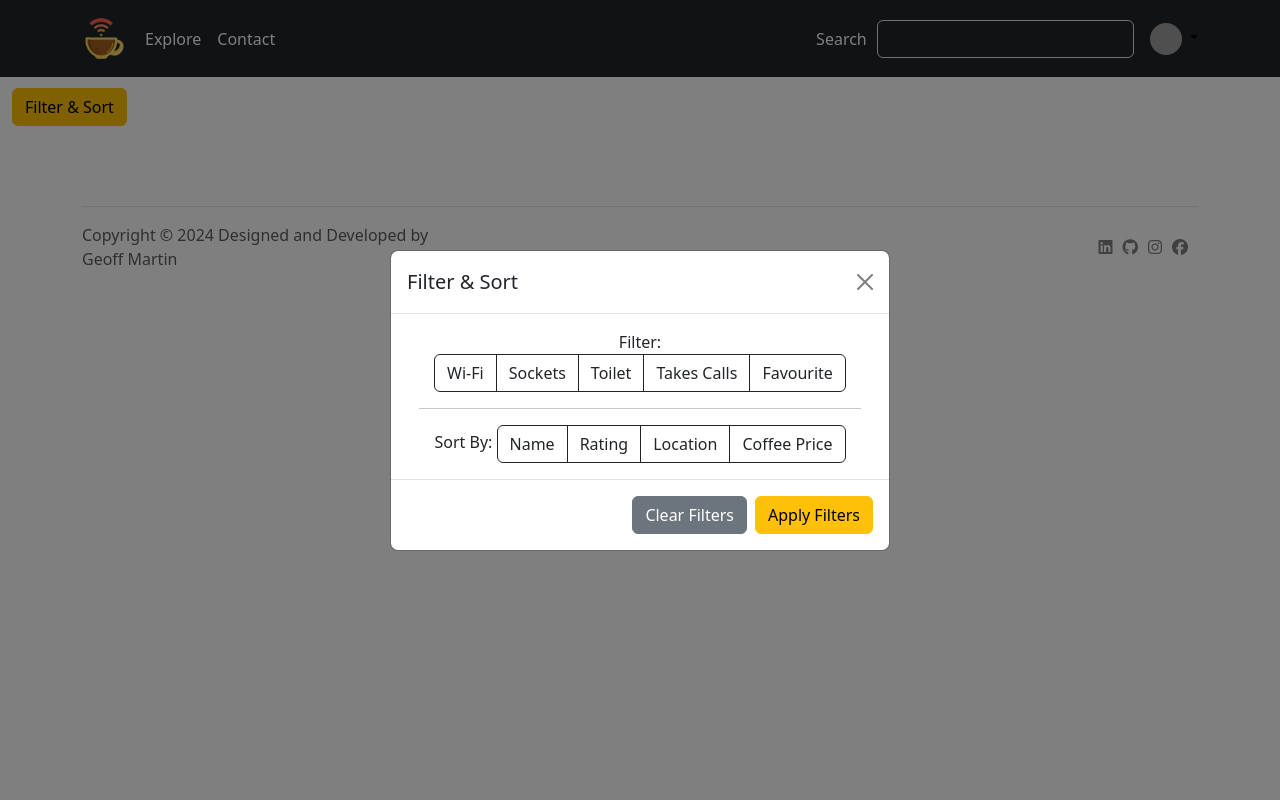
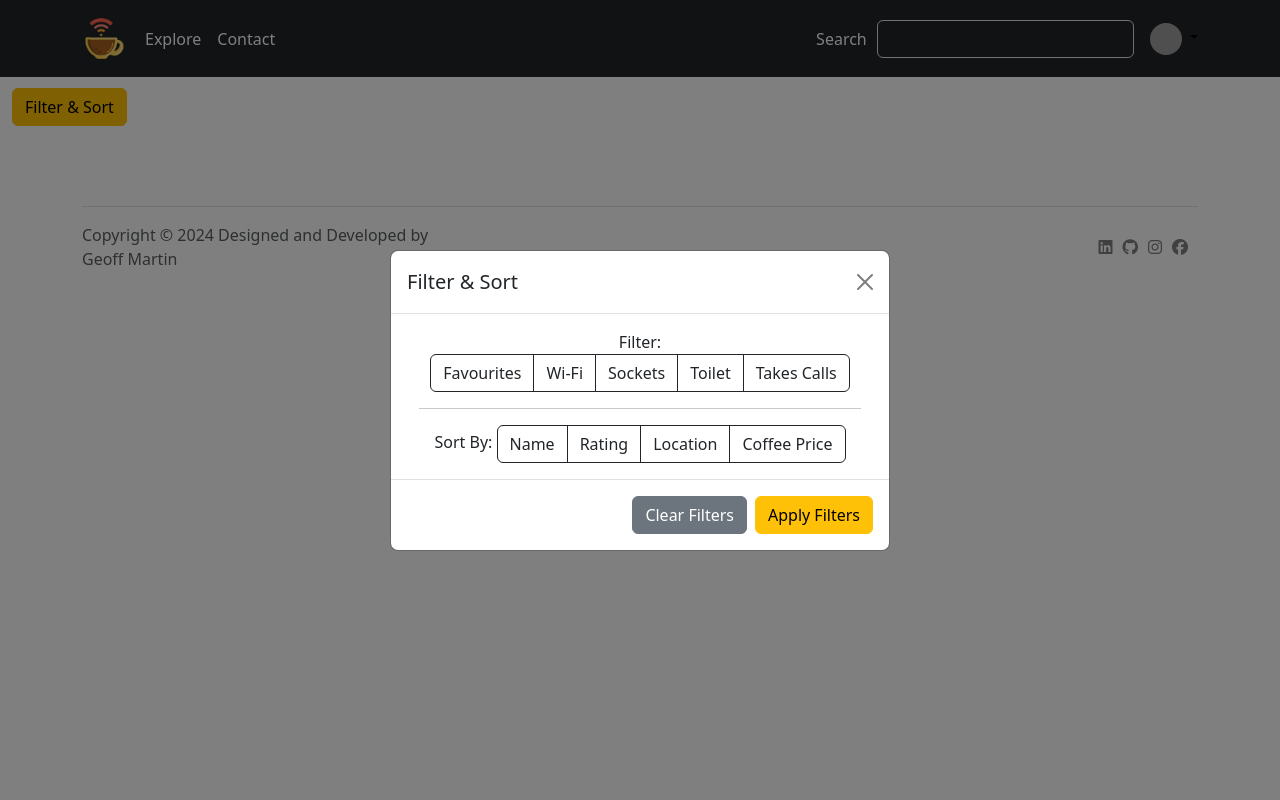
Before and after one commit to geoffm39/cafe-and-wifi-website, a Flask app: page /explore in a window 1280 px wide, after a click on "Filter & Sort". Run offline with Flask 3, Linux system fonts and the light colour scheme; the visitor is signed in with stand-in values (Sample User, id 1); data that the repository does not hold is empty; some libraries are stand-ins or nearby versions; grey boxes are pictures that could not be loaded.

Commit message:
move favourite filter to first position

```diff
--- a/app/templates/explore.html
+++ b/app/templates/explore.html
@@ -20,6 +20,12 @@
                     <div class="container text-center">
                         <label for="filter_group">Filter: </label>
                         <div class="btn-group" role="group" aria-label="filters" id="filter_group">
+                            {% if current_user.is_authenticated %}
+                            <input type="checkbox" class="btn-check" name="favourite" id="favourite-check"
+                                   autocomplete="off"
+                                   {% if request.args.get('favourite') == 'on' %}checked{% endif %}>
+                            <label class="btn btn-outline-dark" for="favourite-check">Favourites</label>
+                            {% endif %}
                             <input type="checkbox" class="btn-check" name="has_wifi" id="wifi_check" autocomplete="off"
                                    {% if request.args.get('has_wifi') == 'on' %}checked{% endif %}>
                             <label class="btn btn-outline-dark" for="wifi_check">Wi-Fi</label>
@@ -35,12 +41,6 @@
                                    autocomplete="off"
                                    {% if request.args.get('can_take_calls') == 'on' %}checked{% endif %}>
                             <label class="btn btn-outline-dark" for="calls_check">Takes Calls</label>
-                            {% if current_user.is_authenticated %}
-                            <input type="checkbox" class="btn-check" name="favourite" id="favourite-check"
-                                   autocomplete="off"
-                                   {% if request.args.get('favourite') == 'on' %}checked{% endif %}>
-                            <label class="btn btn-outline-dark" for="favourite-check">Favourite</label>
-                            {% endif %}
                         </div>
                         <div class="my-3"></div>
                         <hr class="my-3">
```
